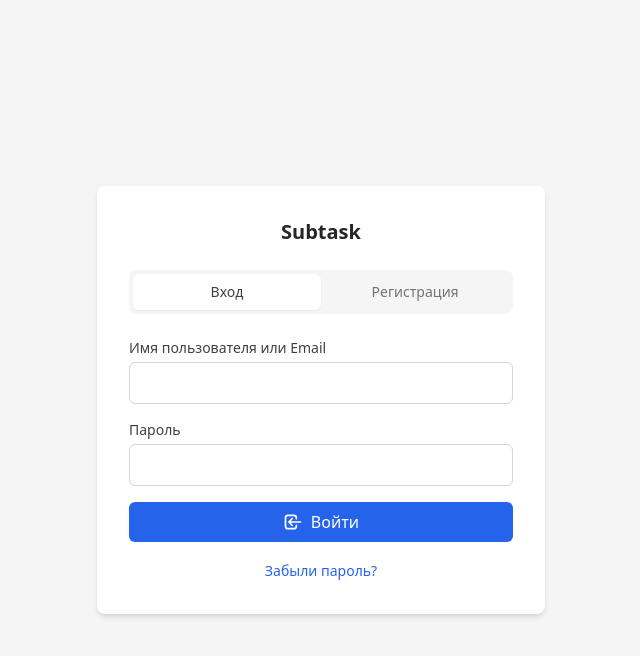
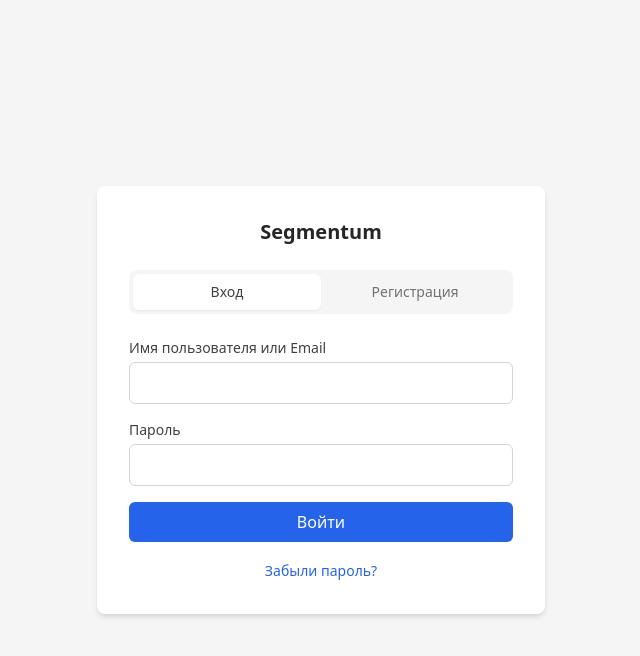
Before and after one commit to sonaev/todo, a FastAPI app: page /login in a window 1280 px wide. Shown: the top 656 px of the page, without its empty margins (319-959 px from the left). Run offline with FastAPI, Linux system fonts and the light colour scheme; some libraries are stand-ins or nearby versions.

Commit message:
UI update

```diff
--- a/templates/auth.html
+++ b/templates/auth.html
@@ -3,7 +3,7 @@
 <head>
     <meta charset="UTF-8">
     <meta name="viewport" content="width=device-width, initial-scale=1.0">
-    <title>Subtask</title>
+    <title>Segmentum</title>
     <script src="https://cdn.tailwindcss.com"></script>
     <script>
         tailwind.config = {
@@ -15,7 +15,7 @@
 <body class="bg-neutral-100 dark:bg-neutral-900 min-h-screen flex items-center justify-center transition-colors p-2">
     <div class="bg-white dark:bg-neutral-800 p-8 rounded-lg shadow-md w-full max-w-md">
 
-        <h1 class="text-xl font-bold text-center text-neutral-800 dark:text-neutral-100 mb-6">Subtask</h1>
+        <h1 class="text-xl font-bold text-center text-neutral-800 dark:text-neutral-100 mb-6">Segmentum</h1>
 
         <!-- Tabs -->
         <div class="flex mb-6 bg-neutral-100 dark:bg-neutral-700 rounded-lg p-1">
@@ -65,9 +65,6 @@
                 </div>
                 <button type="submit"
                         class="w-full bg-blue-600 text-white py-2 px-4 rounded-md hover:bg-blue-700 transition duration-200 flex items-center justify-center">
-                    <svg class="w-5 h-5 mr-2" fill="none" stroke="currentColor" viewBox="0 0 24 24">
-                        <path stroke-linecap="round" stroke-linejoin="round" stroke-width="2" d="M11 16l-4-4m0 0l4-4m-4 4h14m-5 4v1a3 3 0 01-3 3H6a3 3 0 01-3-3V7a3 3 0 013-3h7a3 3 0 013 3v1"></path>
-                    </svg>
                     Войти
                 </button>
             </form>
@@ -105,9 +102,6 @@
                 </div>
                 <button type="submit"
                         class="w-full bg-green-600 text-white py-2 px-4 rounded-md hover:bg-green-700 transition duration-200 flex items-center justify-center">
-                    <svg class="w-5 h-5 mr-2" fill="none" stroke="currentColor" viewBox="0 0 24 24">
-                        <path stroke-linecap="round" stroke-linejoin="round" stroke-width="2" d="M18 9v3m0 0v3m0-3h3m-3 0h-3m-2-5a4 4 0 11-8 0 4 4 0 018 0zM3 20a6 6 0 0112 0v1H3v-1z"></path>
-                    </svg>
                     Зарегистрироваться
                 </button>
             </form>
--- a/templates/index.html
+++ b/templates/index.html
@@ -3,7 +3,7 @@
 <head>
     <meta charset="UTF-8">
     <meta name="viewport" content="width=device-width, initial-scale=1.0">
-    <title>Subtask</title>
+    <title>Segmentum</title>
     <script src="https://cdn.tailwindcss.com"></script>
     <script>
         tailwind.config = {
@@ -28,7 +28,7 @@
         <div class="mb-8">
             <div class="flex justify-between items-start">
                 <div>
-                    <h1 class="text-xl font-bold text-neutral-900 dark:text-neutral-100">Subtask</h1>
+                    <h1 class="text-xl font-bold text-neutral-900 dark:text-neutral-100">Segmentum</h1>
                 </div>
                 <div>
 
```
